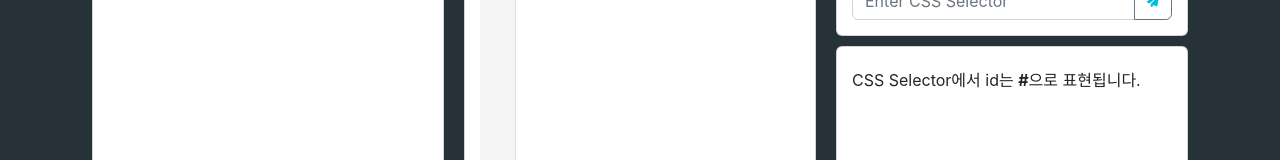
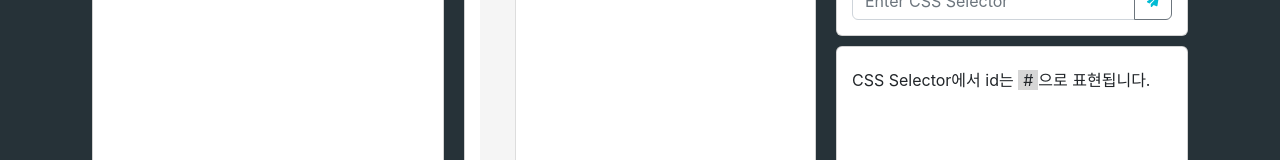
Before and after one commit to 32devs/css-selector-trainer, a Next.js app in the folder client/: page /test/id in a window 1280 px wide. Shown: the part 372-532 px from the top of the page. Built offline with nearby package versions, Linux system fonts and the light colour scheme.

Commit message:
style: markdown style

```diff
--- a/client/pages/test/id.tsx
+++ b/client/pages/test/id.tsx
@@ -15,7 +15,7 @@ const testString: string = `<div>
   </ul>
 </div>`;
 
-const desc: string = `CSS Selector에서 id는 <strong>#</strong>으로 표현됩니다.`;
+const desc: string = `CSS Selector에서 id는 <code-gray>#</code-gray>으로 표현됩니다.`;
 const testQuestion: string = `<strong>id</strong>가 <strong>first</strong>인 요소를 선택해주세요.`;
 
 function Id2() {
--- a/client/styles/globals.css
+++ b/client/styles/globals.css
@@ -45,6 +45,11 @@ p {
   margin-left: 5px;
 }
 
+code-gray {
+  background-color: #D6D6D6;
+  padding: 0 5px;
+}
+
 
 /* .cm-editor {
   width: 100%;
```
